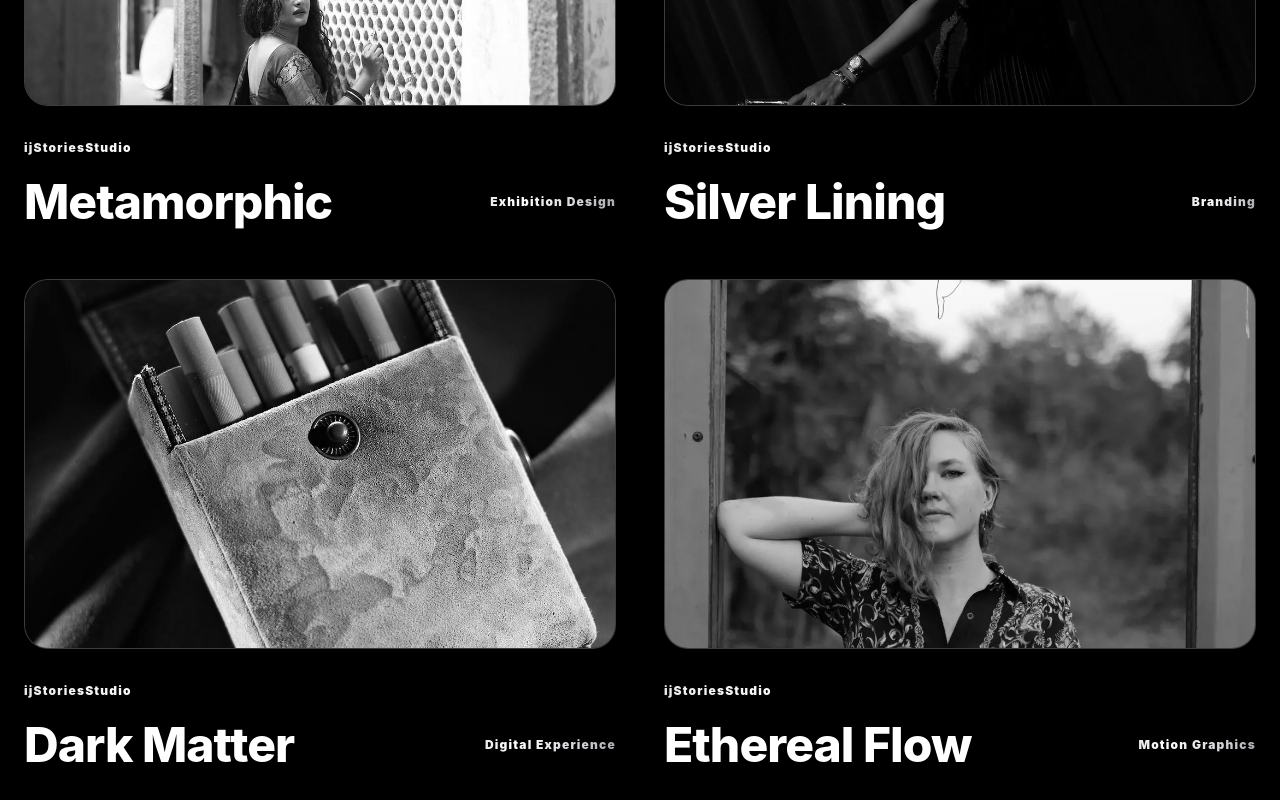
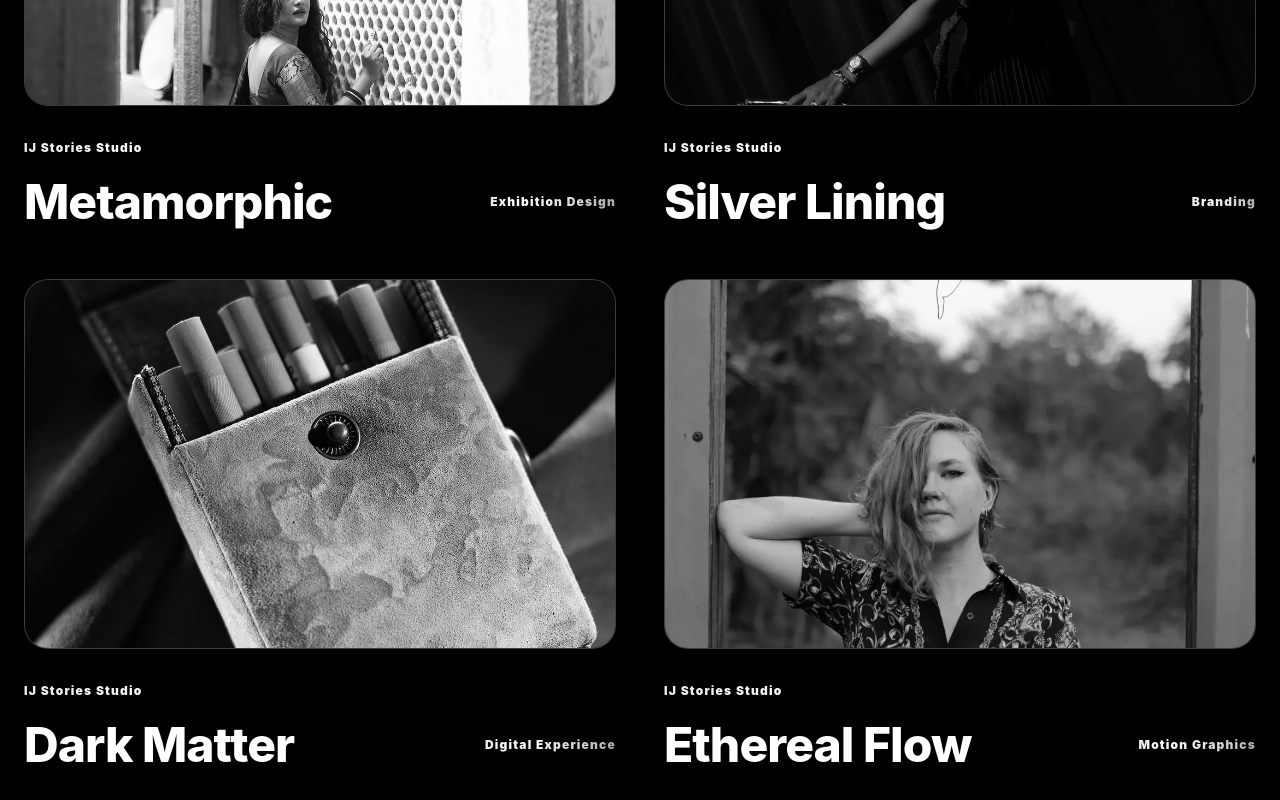
Before and after one commit to omkar861856/ijstories2, a Next.js app: page / in a window 1280 px wide. Shown: the part 4982-5782 px from the top of the page. Built offline with nearby package versions, Linux system fonts and the light colour scheme.

Commit message:
fix: casing for IJ Stories Studio

```diff
--- a/src/components/sections/Work.tsx
+++ b/src/components/sections/Work.tsx
@@ -53,7 +53,7 @@ export default function Work() {
               </div>
               <div className="flex flex-col">
                 <span className="text-[12px] font-black tracking-widest text-silver block mb-4">
-                  ijStoriesStudio
+                  IJ Stories Studio
                 </span>
                 <div className="flex justify-between items-center">
                   <h3 className="text-3xl font-bold tracking-tight">{project.title}</h3>
```
